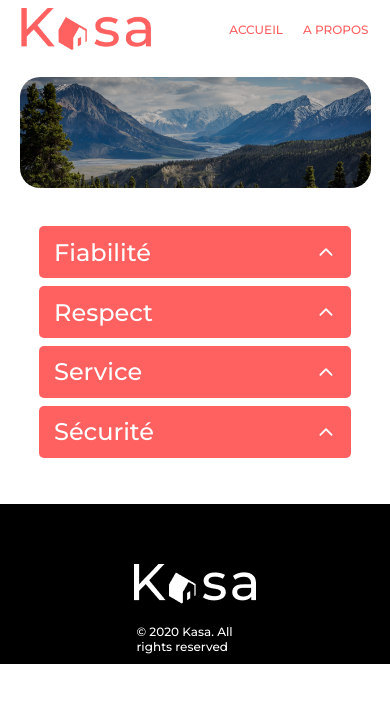
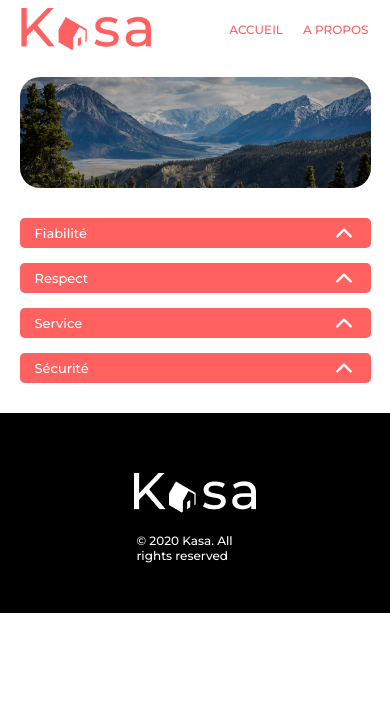
Before and after one commit to Lucadol/Projet-6-OC, a React (Vite) app: page /a-propos in a window 390 px wide. Shown: the top 702 px of the page. Built offline with nearby package versions, Linux system fonts and the light colour scheme.

Commit message:
feat : add collapse and responsive

```diff
--- a/src/components/Collapse.jsx
+++ b/src/components/Collapse.jsx
@@ -1,6 +1,6 @@
 import { useState, useEffect, useRef } from "react";
 import PropTypes from "prop-types";
-import { IoIosArrowUp } from "react-icons/io";
+import { IoIosArrowDown } from "react-icons/io";
 import "./Collapse.scss";
 
 export function Collapse ({ title, content }) {
@@ -20,8 +20,8 @@ export function Collapse ({ title, content }) {
   return (
     <div className="accordion">
       <button onClick={toggleState} className="accordion-visible">
-        <h2>{title}</h2>
-        <IoIosArrowUp
+        <h4>{title}</h4>
+        <IoIosArrowDown
           className={toggle ? "active" : ""}
           id="arrow"
           alt="Arrow"
--- a/src/components/Collapse.scss
+++ b/src/components/Collapse.scss
@@ -1,28 +1,27 @@
 .accordion {
-  width: 400px;
   border-radius: 3px;
   background: #f1f1f1;
   font-weight: 500;
 }
-
 .accordion-visible {
   background: #FF6060;
   width: 100%;
   height: 52px;
   color: #fff;
   cursor: pointer;
-  border-radius: 10px;
+  border-radius: 5px;
   border: none;
   display: flex;
   justify-content: space-between;
   align-items: center;
   padding: 7px 15px;
 }
-.accordion-visible h2 {
+.accordion-visible h4 {
   padding: 15px 0;
   font-size: 18px;
   font-family: 'Montserrat';
   color: white;
+  font-weight: 500;
 }
 .accordion-visible #arrow {
   font-size: 30px;
@@ -46,6 +45,7 @@
 
 .animated {
   border-radius: 10px;
+  height: 220px;
   opacity: 1;
   transition:
   height 0.3s ease-in-out,
@@ -59,8 +59,34 @@
   line-height: 1.3;
   color: #FF6060;
   font-weight: 400;
+  font-size: 18px;
 }
 
 .accordion-toggle ul {
   list-style-type: none;
 }
+
+@media screen and (max-width: 1024px) {
+  .accordion-visible h4 {
+    font-size: 18px;
+  }
+}
+
+@media screen and (max-width: 430px) {
+  .accordion-visible {
+    height: 30px;
+  }
+  .accordion-visible h4 {
+    font-size: 13px;
+  }
+
+  .accordion-visible #arrow {
+    font-size: 24px;
+  }
+
+  .accordion-toggle p {
+    font-size: 12px;
+    padding: 15px 15px;
+  }
+
+}
--- a/src/components/Footer.scss
+++ b/src/components/Footer.scss
@@ -8,6 +8,7 @@
     font-size: 24px;
     font-weight: 500;
     padding-top: 50px;
+    padding-bottom: 23px;
 }
 
 .footer img {
@@ -19,6 +20,10 @@
 }
 
 @media screen and (max-width: 430px) {
+    .footer{
+
+        padding-bottom: 40px;
+    }
     .footer p {
         font-size: 12px;
         width: 30%;
--- a/src/pages/Apropos.jsx
+++ b/src/pages/Apropos.jsx
@@ -1,47 +1,72 @@
-import { useEffect } from 'react';
 import fond from '../assets/Apropos_fond_2.png'
 import './Apropos.scss'
-import { IoIosArrowUp } from "react-icons/io";
+import { Collapse } from "../components/Collapse"
 
+const dataFiabilite = [
+    {
+      title: "Fiabilité",
+      content: "Les annonces postées sur Kasa garantissent une fiabilité totale. Les photos sont conformes aux logements, et toutes les informations sont régulièrement vérifiées par nos équipes.",
+    }
+];
 
-const boiteData = [
-    "Fiabilité",
-    "Respect",
-    "Service",
-    "Sécurité",
-  ]
+const dataRespect = [
+    {
+      title: "Respect",
+      content: "La bienveillance fait partie des valeurs fondatrices de Kasa. Tout comportement discriminatoire ou de perturbation du voisinage entraînera une exclusion de notre plateforme.",
+    }
+];
+
+const dataService = [
+    {
+      title: "Service",
+      content: "Nos équipes se tiennent à votre disposition pour vous fournir une expérience parfaite. N'hésitez pas à nous contacter si vous avez la moindre question.",
+    }
+];
+
+const dataSecurite = [
+    {
+      title: "Sécurité",
+      content: "La sécurité est la priorité de Kasa. Aussi bien pour nos hôtes que pour les voyageurs, chaque logement correspond aux critères de sécurité établis par nos services. En laissant une note aussi bien à l'hôte qu'au locataire, cela permet à nos équipes de vérifier que les standards sont bien respectés. Nous organisons également des ateliers sur la sécurité domestique pour nos hôtes.",
+    }
+];
+
+const collapseFiabilite = dataFiabilite.map((data, index) => (
+    <Collapse key={index} title={data.title} content={data.content} />
+));
+
+const collapseRespect = dataRespect.map((data, index) => (
+    <Collapse key={index} title={data.title} content={data.content} />
+));
+
+const collapseService = dataService.map((data, index) => (
+    <Collapse key={index} title={data.title} content={data.content} />
+));
+
+const collapseSecurite = dataSecurite.map((data, index) => (
+    <Collapse key={index} title={data.title} content={data.content} />
+));
 
 export function Apropos () {
 
-  useEffect(() => {
-    const arrowElement = document.querySelector('.arrow-icon')
-
-      arrowElement.addEventListener('click', () => {
-        <div className='carousel_collapse'>
-          <p>Les annonces postées sur Kasa garantissent une fiabilité totale. Les photos sont conformes aux logements, et toutes les informations sont
-          régulièrement vérifiées par nos équipes.
-          </p>
+    return (
+        <div className='Apropos'>
+          <div className='fond'>
+            <img className="paysage" src={fond} alt="photo paysage" />
+          </div>
+            <div className='boite'>
+              <div className='boite1'>
+                {collapseFiabilite}
+              </div>
+             <div className='botite2'>
+              {collapseRespect}
+             </div>
+             <div className='botite3'>
+             {collapseService}
+             </div>
+             <div className='botite4'>
+             {collapseSecurite}
+             </div>
+          </div>
         </div>
-      })
-    }
-  ,[])
-
-
-  const boite = boiteData.map((text, index) => (
-    <div key={index} className="card_boite">
-      {text}
-      <IoIosArrowUp className='arrow-icon'/>
-    </div>
-  ))
-
-    return (
-        <>
-              <div className='fond'>
-                <img className="paysage" src={fond} alt="photo paysage" />
-            </div>
-            <div className='boite'>
-                    {boite}
-                </div>
-        </>
     )
 }
--- a/src/pages/Apropos.scss
+++ b/src/pages/Apropos.scss
@@ -1,39 +1,32 @@
+.Apropos {
+    display: flex;
+    flex-direction: column;
+    flex-wrap: wrap;
+    align-content: center;
+}
+
+.fond {
+    width: 100%;
+}
+
 .boite {
     display: flex;
     flex-direction: column;
-    align-content: center;
-    flex-wrap: wrap;
+    align-items: center;
+    justify-content: center;
     margin-top: 10px;
-    margin-bottom: 46px;
+    margin-bottom: 30px;
+    gap: 25px;
+    width: 75%;
+    margin-left: auto;
+    margin-right: auto;
+    align-items: stretch;
 }
 
-.card_boite {
-    display: flex;
-    justify-content: space-between;
-    align-items: center;
-    max-width: 1023px;
-    width: 80%;
-    height: 52px;
-    border-radius: 5px;
-    background: #FF6060;
-    margin: 2%;
-    color: white;
-    font-size: 24px;
-    font-weight: 500;
-    padding: 12px 15px;
-    margin-bottom: 0;
+@media screen and (max-width: 430px) {
+    .boite {
+        width: 90%;
+        gap: 15px
+    }
+
 }
-
-// .arrow-icon {
-//    font-size: 32px;
-//     // &:active {
-//     //     transform: rotate(180);
-//     // }
-// }
-
-
-// .rotate {
-//     transform: rotate(180deg);
-//     transition-duration: 400ms;
-
-//   }
--- a/src/pages/Logements.jsx
+++ b/src/pages/Logements.jsx
@@ -26,11 +26,14 @@ export function Logements () {
         </div>
     ))
 
-    const collapseData = [
+    const collapseDescription = [
         {
           title: "Description",
           content: logementCorrespondant.description,
-        },
+        }
+        ];
+
+    const collapseEquipements = [
         {
           title: "Equipements",
           content:
@@ -42,7 +45,11 @@ export function Logements () {
         },
       ];
 
-      const collapses = collapseData.map((data, index) => (
+      const collapse1 = collapseDescription.map((data, index) => (
+        <Collapse key={index} title={data.title} content={data.content} />
+      ));
+
+      const collapse2 = collapseEquipements.map((data, index) => (
         <Collapse key={index} title={data.title} content={data.content} />
       ));
 
@@ -74,8 +81,11 @@ export function Logements () {
             </section>
 
             <section className="section-2">
-                <div className='boite_logement'>
-                    {collapses}
+                <div className='boite_logement1'>
+                    {collapse1}
+                </div>
+                <div className='boite_logement2'>
+                    {collapse2}
                 </div>
             </section>
         </div>
--- a/src/pages/Logements.scss
+++ b/src/pages/Logements.scss
@@ -62,12 +62,6 @@
     margin-left: 15px;
 }
 
-// .section-2 {
-//     display: flex;
-//     justify-content: space-between;
-//     align-items: center;
-// }
-
 .card_tags {
     display: flex;
     justify-content: center;
@@ -87,6 +81,21 @@
     display: flex;
     margin-top: 20px;
     margin-bottom: 15px;
+}
+
+.section-2 {
+    display: flex;
+    justify-content: space-between;
+    width: 90%;
+    margin-bottom: 20px;
+}
+
+.boite_logement1 {
+    width: 45%;
+}
+
+.boite_logement2 {
+    width: 45%;
 }
 
 .boite_logement {
@@ -221,8 +230,22 @@
         height: 30px;
     }
 
-    .arrow-icon {
-        font-size: 20px;
+    .section-2 {
+        display: flex;
+        flex-direction: column;
+        align-items: center;
+        width: 90%;
+        margin-bottom: 20px;
+    }
+
+    .boite_logement1 {
+        width: 100%;
+        margin: 10px 0;
+    }
+
+    .boite_logement2 {
+        width: 100%;
+        margin: 10px 0;
     }
 
 
```
